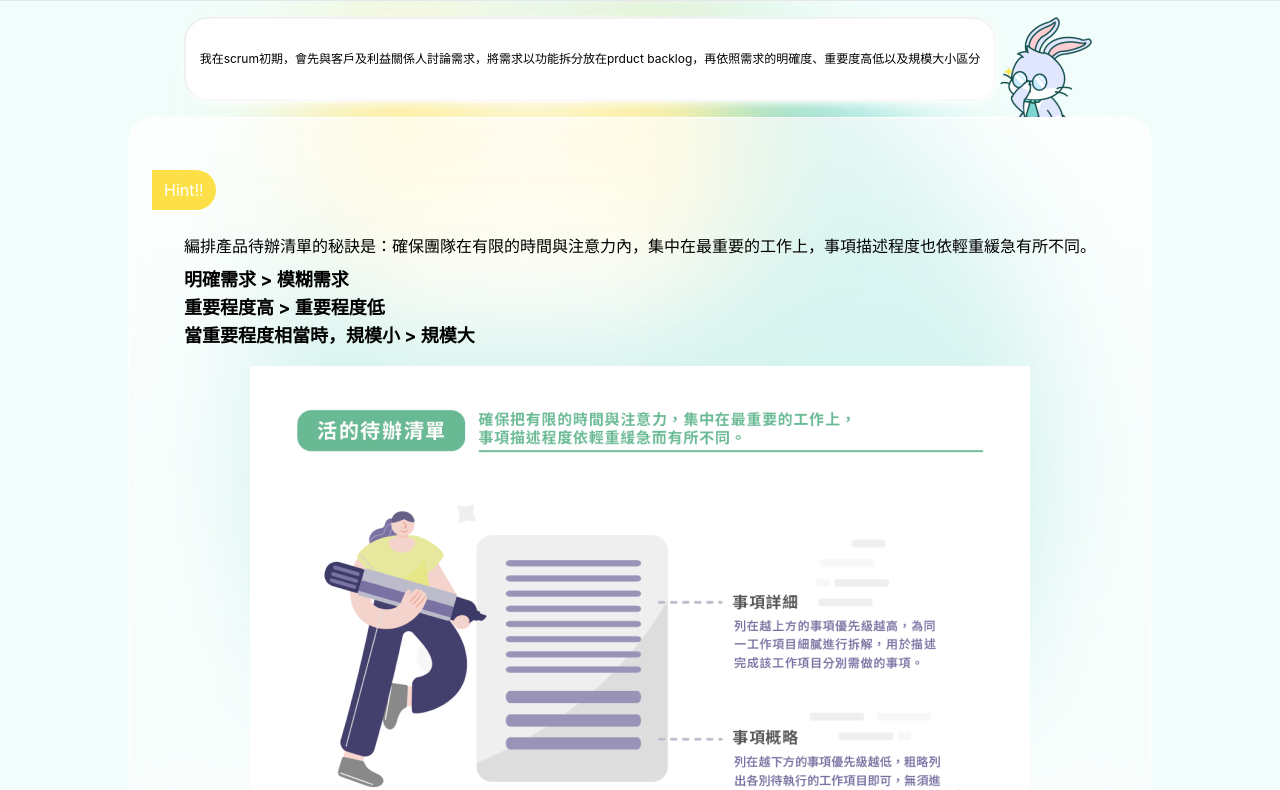
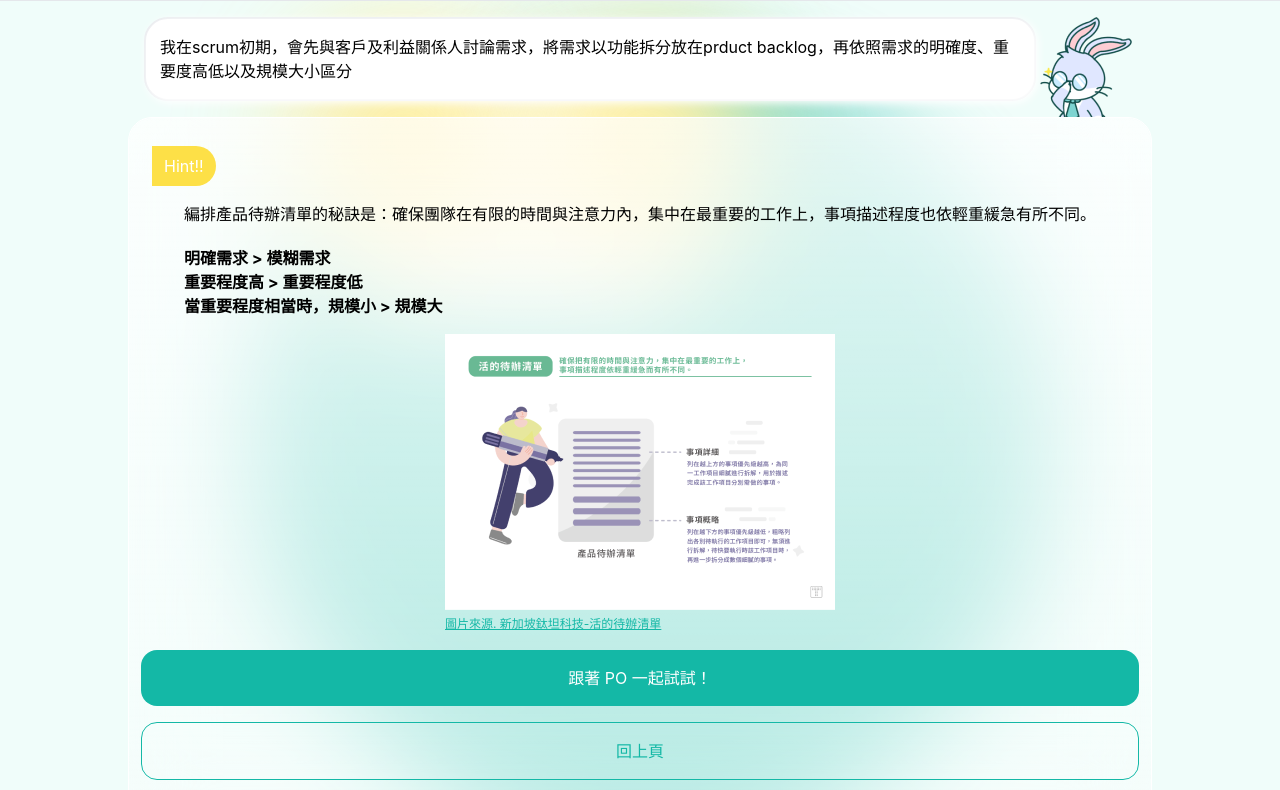
Before and after one commit to alphatero/f2e_scrum_frontend, a React (Create React App) app: page /introduction/product-backlog in a window 1280 px wide. Shown: the top 790 px of the page. Built offline with nearby package versions, Linux system fonts and the light colour scheme.

Commit message:
feat: add RWD in introduction product backlog page

```diff
--- a/src/views/introduction/ProductBacklog.jsx
+++ b/src/views/introduction/ProductBacklog.jsx
@@ -25,7 +25,7 @@ export function IntroProductBacklog() {
 
           <ScrumMessageBox />
 
-          <p className="text-xs mx-4">{guide}</p>
+          <p className="mx-4 text-xs md:text-base">{guide}</p>
         </div>
         <div className="relative object-contain flex">
           <img
@@ -38,12 +38,12 @@ export function IntroProductBacklog() {
       <BlurBlockBg styleType="BlurBlockA">
         <div className={clsx('flex flex-col', 'justify-between items-center space-y-4 py-4')}>
           <article className="flex flex-col px-5">
-            <div className="mt-6 mb-4">
+            <div className="">
               <Tag text={tagText} type="hint" />
             </div>
-            <p className="py-2">{article}</p>
+            <p className="pt-4 pb-5 text-sm md:text-base">{article}</p>
             {remarks.map((remark) => (
-              <p key={`title_${remark.id}`} className="font-bold text-lg">
+              <p key={`title_${remark.id}`} className="font-bold text-sm md:text-base">
                 {remark.content}
               </p>
             ))}
@@ -52,7 +52,7 @@ export function IntroProductBacklog() {
           <div>
             <img src={image.src} alt="圖片來源. 新加坡鈦坦科技-Scrum" />
             <a href={image.reference} className="text-teal-500 underline text-xs">
-              圖片來源. 新加坡鈦坦科技-Scrum
+              圖片來源. 新加坡鈦坦科技-活的待辦清單
             </a>
           </div>
 
```
Also changed, not shown: public/images/introduction-product-backlog.png.
